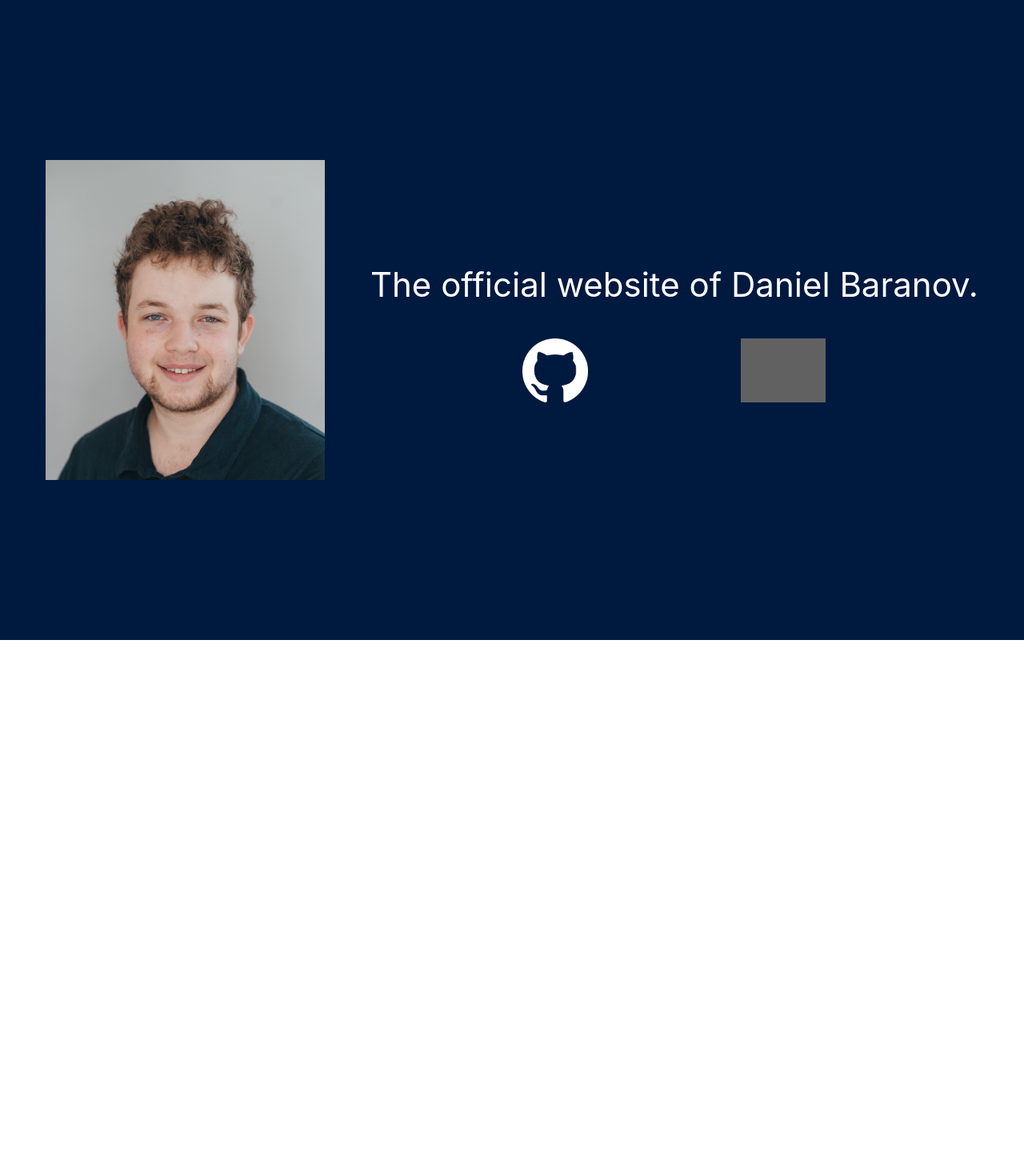
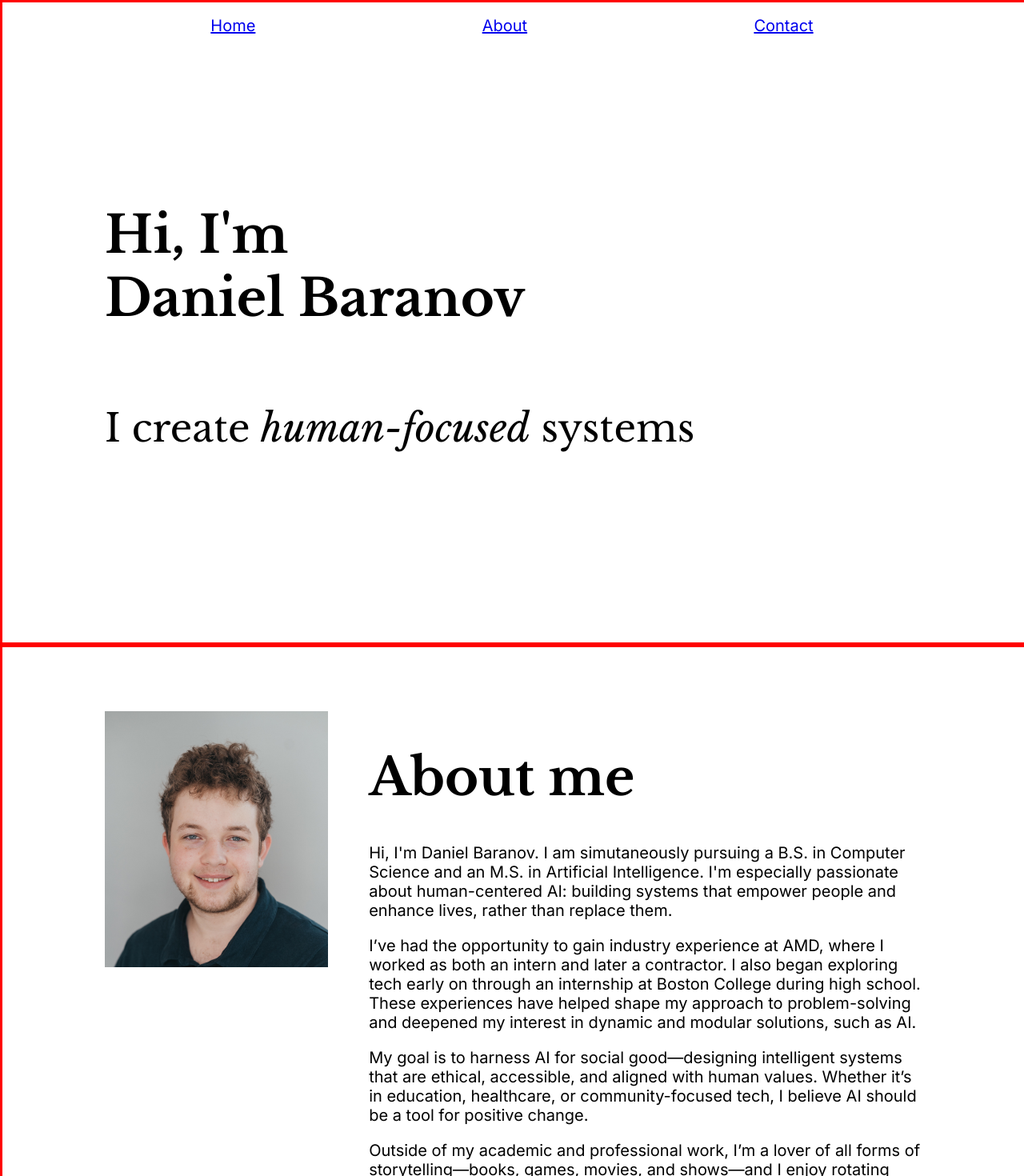
Before and after one commit to danieldbaranov/danielbaranov.com, a React app: page / in a window 1280 px wide. Shown: the top 1470 px of the page at 80% size. Before the commit the page ends 800 px from the top, so only its background shows below. Built offline with nearby package versions, Linux system fonts and the light colour scheme; grey boxes are pictures that could not be loaded.

Commit message:
Revamped website to new basic version

```diff
--- a/package.json
+++ b/package.json
@@ -24,8 +24,11 @@
   },
   "dependencies": {
     "@babel/preset-env": "^7.27.2",
+    "fs": "^0.0.1-security",
     "process": "^0.11.10",
     "react": "^19.1.0",
-    "react-dom": "^19.1.0"
+    "react-dom": "^19.1.0",
+    "react-router": "^7.6.0",
+    "react-router-dom": "^7.6.0"
   }
 }
--- a/public/index.html
+++ b/public/index.html
@@ -2,42 +2,16 @@
 <html lang="en">
   <head>
     <meta charset="utf-8" />
-    <link rel="icon" href="%PUBLIC_URL%/favicon.ico" />
-    <meta name="viewport" content="width=device-width, initial-scale=1" />
+    <link href="https://fonts.googleapis.com/css2?family=Libre+Baskerville:ital,wght@0,400;0,700;1,400&display=swap" rel="stylesheet">
     <meta name="theme-color" content="#000000" />
     <meta
       name="description"
       content=""
     />
-    <link rel="apple-touch-icon" href="%PUBLIC_URL%/logo192.png" />
-    <!--
-      manifest.json provides metadata used when your web app is installed on a
-      user's mobile device or desktop. See https://developers.google.com/web/fundamentals/web-app-manifest/
-    -->
-    <link rel="manifest" href="%PUBLIC_URL%/manifest.json" />
-    <!--
-      Notice the use of %PUBLIC_URL% in the tags above.
-      It will be replaced with the URL of the `public` folder during the build.
-      Only files inside the `public` folder can be referenced from the HTML.
-
-      Unlike "/favicon.ico" or "favicon.ico", "%PUBLIC_URL%/favicon.ico" will
-      work correctly both with client-side routing and a non-root public URL.
-      Learn how to configure a non-root public URL by running `npm run build`.
-    -->
     <title>Daniel Baranov</title>
   </head>
   <body>
     <noscript>You need to enable JavaScript to run this app.</noscript>
     <div id="root"></div>
-    <!--
-      This HTML file is a template.
-      If you open it directly in the browser, you will see an empty page.
-
-      You can add webfonts, meta tags, or analytics to this file.
-      The build step will place the bundled scripts into the <body> tag.
-
-      To begin the development, run `npm start` or `yarn start`.
-      To create a production bundle, use `npm run build` or `yarn build`.
-    -->
   </body>
 </html>
--- /dev/null
+++ b/src/About.tsx
@@ -0,0 +1,34 @@
+import React from 'react';
+import './styles/App.css'
+
+function About () {
+  return(
+    <div id="about" className="full-page" style={{display: "flex", flexDirection: 'row', justifyContent: 'center', alignItems: 'stretch', gap: '5%'}}>
+      <div>
+        <img src="./DanielHeadshot.jpg" className='about-picture'/>
+      </div>
+      <div className='about-text'>
+        <h1>About me</h1>
+        <p>
+          Hi, I'm Daniel Baranov.
+          I am simutaneously pursuing a B.S. in Computer Science and an M.S. in Artificial Intelligence.
+          I'm especially passionate about human-centered AI: building systems that empower people and enhance lives, rather than replace them.
+        </p>
+        <p>
+          I’ve had the opportunity to gain industry experience at AMD, where I worked as both an intern and later a contractor.
+          I also began exploring tech early on through an internship at Boston College during high school.
+          These experiences have helped shape my approach to problem-solving and deepened my interest in dynamic and modular solutions, such as AI.
+        </p>
+        <p>
+          My goal is to harness AI for social good—designing intelligent systems that are ethical, accessible, and aligned with human values.
+          Whether it’s in education, healthcare, or community-focused tech, I believe AI should be a tool for positive change.
+        </p>
+        <p>
+          Outside of my academic and professional work, I’m a lover of all forms of storytelling—books, games, movies, and shows—and I enjoy rotating through new hobbies to keep life interesting and ideas flowing.
+        </p>
+      </div>
+    </div>
+  );
+}
+
+export default About;
--- a/src/App.css
+++ b/src/App.css
@@ -1,10 +1,25 @@
+
+
+h1 {
+ margin-top:0;
+ margin-bottom:0;
+}
+
+p {
+  margin-top: 0;
+  margin-bottom: 0;
+}
+
+
 .App {
   text-align: center;
 }
 
 .App-logo {
-  height: 50vmin;
+  display: flex;
   pointer-events: none;
+  /*object-fit: contain;*/
+  height: 100%;
 }
 /*
 @media (prefers-reduced-motion: no-preference) {
@@ -14,28 +29,32 @@
 }
 */
 
+.Home-body {
+  display: flex;
+}
+
 .portfolio-logo {
   filter: invert(100%);
   -webkit-filter: invert(100%);
   height: 10vmin;
 }
 
-.logo-bar {
-  display:flex;
-  flex-direction: row;
-  justify-content: space-evenly;
-}
-
 .App-header {
   background-color: #00193F;
-  min-height: 100vh;
+  padding-top: 10vh;
+  padding-bottom: 10vh;
+  padding-left: 10vw;
+  padding-right: 10vw;
   display: flex;
-  flex-direction: row;
+  flex-direction: column;
   flex-wrap: wrap;
   align-items: center;
-  justify-content: space-evenly;
+  justify-content: start;
   font-size: calc(10px + 4vmin);
   color: white;
+  height: 80vh;
+  width: 80vw;
+  overflow-y: hidden;
 }
 
 .App-link {
@@ -44,11 +63,41 @@
   align-items: flex-end;
 }
 
-@keyframes App-logo-spin {
-  from {
-    transform: rotate(0deg);
-  }
-  to {
-    transform: rotate(360deg);
-  }
+.Intro-body {
+  display: flex;
+  flex-direction: column;
+  justify-content: space-between;
+  align-items: flex-start;
+  padding-left: 5%;
+  height: 100%;
 }
+
+.Intro-body .title{
+  font-size: 250%;
+  white-space: pre-wrap;
+  text-align: left;
+  padding: 0%;
+
+}
+
+.Intro-body .body{
+  text-align: left;
+}
+
+.button-bar {
+  display: flex;
+  flex-direction: row;
+  justify-content: space-between;
+  width: 100%
+}
+
+.button {
+  background-color: #04AA6D; /* Green */
+  border: none;
+  color: white;
+  padding: 15px 32px;
+  /*text-align: center;*/
+  text-decoration: none;
+  display: inline-block;
+  font-size: calc(10px + 4vmin);
+}
--- a/src/App.tsx
+++ b/src/App.tsx
@@ -1,34 +1,78 @@
 import React from 'react';
-import './App.css';
+import './styles/App.css';
 
-let PUBLIC_URL = '../public'
+import Home from './Home';
+import About from './About';
+import Projects from './Projects';
+import Contacts from './Contacts';
 
-function App() {
-  return (
+import { Routes, Route, useLocation } from 'react-router-dom';
+import { useEffect, useRef } from 'react';
+
+import { Link } from "react-router-dom";
+
+function FullPage(){
+  return(
     <div className="App">
-      <header className="App-header">
-        <img src={'/DanielHeadshot.jpg'} className="App-logo" alt="logo" />
-        <div>
-            <p>
-                The official website of Daniel Baranov.
-            </p>
-            <div className={"logo-bar"}>
-                <a href="https://github.com/danieldbaranov">
-                    <img
-                        src={'/githublogo.png'} alt={"github"}
-                        className={"portfolio-logo"}
-                    />
-                </a>
-                <a href="https://www.linkedin.com/in/danielbaranov">
-                    <img src="/linkedinlogo.png" alt={"linkedin"}
-                         className={"portfolio-logo"}/>
-                </a>
-            </div>
-
-        </div>
-      </header>
+      <nav style={{
+        position: "fixed",
+        top: 0,
+        width: "100%",
+        zIndex: '1000',
+        display: 'flex',
+        justifyContent: 'space-evenly',
+        gap: '20px'
+      }}>
+        <Link to="/">
+          <p>
+            Home
+          </p>
+        </Link>
+        <Link to="/about">
+          <p>
+            About
+          </p>
+        </Link>
+        <Link to="/contact">
+          <p>
+            Contact
+          </p>
+        </Link>
+      </nav>
+      <Home/>
+      <About/>
+      <Contacts/>
     </div>
   );
 }
 
+function App() {
+
+  const sections: Record<string, string> = {
+    "/": "home",
+    "/about": "about",
+    "/contact": "contact"
+  };
+
+  const location = useLocation();
+
+  useEffect(() => {
+    const id = sections[location.pathname];
+    const element = document.getElementById(id);
+    if (element) {
+      element.scrollIntoView({behavior: "smooth"});
+    }
+  }, [location.pathname]);
+
+
+  return (
+    <div className="App">
+      <Routes>
+        <Route path="/" element={<FullPage/>} />
+        <Route path="/about" element={<FullPage/>} />
+        <Route path="/contact" element={<FullPage/>} />
+      </Routes>
+    </div>
+  );
+}
 export default App;
--- /dev/null
+++ b/src/Contacts.tsx
@@ -0,0 +1,11 @@
+import React from 'react';
+
+function Contacts () {
+  return(
+    <section id="contact" className="full-page" style={{display:'flex', justifyContent:'center'}}>
+      <h1>Contact Me</h1>
+    </section>
+  );
+}
+
+export default Contacts;
--- /dev/null
+++ b/src/Home.tsx
@@ -0,0 +1,16 @@
+import React from 'react';
+
+import './styles/App.css';
+
+function Home () {
+  return(
+    <section id="home" className="full-page" style={{display: "flex", position: 'relative', overflow: 'hidden'}}>
+      <div style={{display: "flex", flexDirection: 'column', alignSelf: 'center', zIndex: 1, position: 'relative'}}>
+        <h1>Hi, I'm <br/> Daniel Baranov</h1>
+        <h2>I create <em>human-focused</em> systems</h2>
+      </div>
+    </section>
+  );
+}
+
+export default Home;
--- /dev/null
+++ b/src/Projects.tsx
@@ -0,0 +1,34 @@
+import React from 'react';
+import './styles/App.css'
+
+function ProjectGrid () {
+  const items = [
+    {id: 1, title: "Item 1", description: "This is item 1" },
+    {id: 2, title: "Item 2", description: "This is item 2" },
+    {id: 3, title: "Item 3", description: "This is item 3" },
+    {id: 4, title: "Item 4", description: "This is item 4" },
+  ];
+
+  return (
+    <div style={{display:"flex", justifyContent: 'space-evenly'}}>
+      {items.map((item) => (
+        <div
+          key={item.id}
+        >
+          <p>{item.description}</p>
+        </div>
+      ))}
+    </div>
+  )
+};
+
+function Projects () {
+  return(
+    <div id="page" style={{display: 'flex', flexDirection:'column'}}>
+      <h1>Projects</h1>
+      <ProjectGrid/>
+    </div>
+  );
+}
+
+export default Projects;
--- a/src/index.tsx
+++ b/src/index.tsx
@@ -3,11 +3,21 @@ import ReactDOM from 'react-dom/client';
 import './index.css';
 import App from './App';
 
+import { Routes, Route, useLocation } from 'react-router-dom';
+import { useEffect, useRef } from 'react';
+
+import { BrowserRouter } from "react-router-dom";
+
 const root = ReactDOM.createRoot(
   document.getElementById('root') as HTMLElement
 );
+
+
+
 root.render(
   <React.StrictMode>
-    <App />
+    <BrowserRouter>
+      <App/>
+    </BrowserRouter>
   </React.StrictMode>
 );
--- /dev/null
+++ b/src/styles/App.css
@@ -0,0 +1,51 @@
+@import url('https://fonts.googleapis.com/css2?family=Inter:ital,opsz,wght@0,14..32,100..900;1,14..32,100..900&family=Libre+Baskerville:ital,wght@0,400;0,700;1,400&display=swap');
+
+
+
+
+h1 {
+  font-size: 64px;
+  font-style: 'normal';
+  font-weight: 700;
+
+}
+
+h2 {
+  font-size: 48px;
+  font-variant: 'normal';
+  font-weight: 500;
+}
+
+h1, h2, h3 {
+  font-family: "Libre Baskerville", serif;
+}
+
+p {
+  font-size: 1.25rem;
+  font-family: "Inter", sans-serif;
+  font-optical-sizing: auto;
+}
+
+.full-page{
+  width: 80vw;
+  height: 80vh;
+  padding-top: 10vh;
+  padding-bottom: 10vh;
+  padding-right: 10vw;
+  padding-left: 10vw;
+  border: 3px solid red;
+  flex-wrap: wrap;
+}
+
+.about-picture{
+  height: auto;
+  width: auto;
+  max-width: 100%;
+  object-fit: cover;
+  flex: 1 1 40%;
+  max-height: 40vh;
+}
+
+.about-text{
+  flex: 1 1 60%;
+}
--- a/webpack.config.js
+++ b/webpack.config.js
@@ -34,7 +34,7 @@ module.exports = {
       template: './public/index.html',
     }),
     new webpack.ProvidePlugin({
-      process: 'process/browser',
+      process: 'process/browser.js',
     })
   ],
   devServer: {
```
Also changed, not shown: 1 other file (tests, documents, lock files or other folders).
